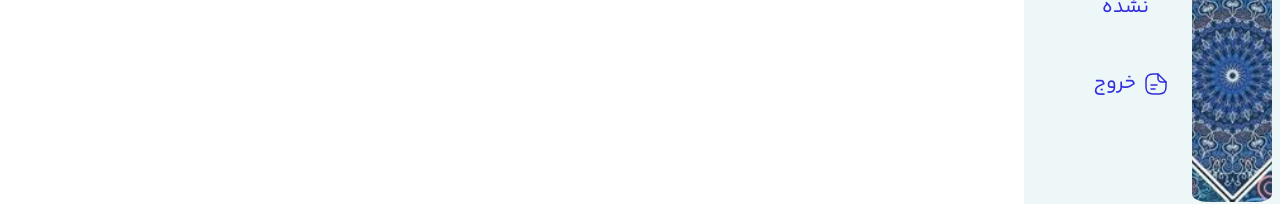
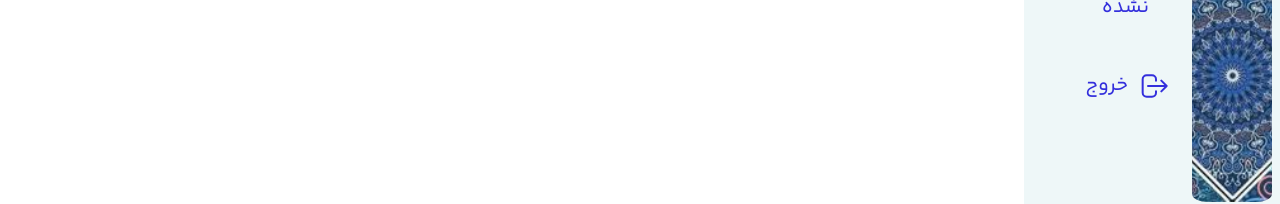
Before and after one commit to ParsaBordbar/Healthcare_Diet, a Next.js app in the folder client/: page /admin/panel/bmi in a window 1280 px wide. Shown: the part 566-770 px from the top of the page. Built offline with nearby package versions, Linux system fonts and the light colour scheme; no server answers.

Commit message:
Add log-out icon to admin panel.

```diff
--- a/client/src/app/admin/panel/layout.tsx
+++ b/client/src/app/admin/panel/layout.tsx
@@ -1,6 +1,6 @@
 "use client";
 import { ReactNode } from "react";
-import Link from "next/link";
+import LogOutIcon from "/public/svg/userPanelSvgs/LogOut.svg"
 import AdminPanelLogo from "/public/svg/adminPanelSvgs/Stethoscope.svg";
 import FormIcon from "/public/svg/adminPanelSvgs/document.svg";
 import MedicalDocIcon from "/public/svg/adminPanelSvgs/Medical-Documentation.svg";
@@ -82,13 +82,13 @@ const LayoutAdmin = ({ children }: { children: ReactNode }) => {
               router={router}
               value={"خروج"}
               href={`/`}
-              icon={FormIcon}
+              icon={LogOutIcon}
               onClick={handleLogout}
-              />
+            />
             </ul>
           </section>
         </div>
-        <main className="w-full mt-6 md:w-[75%] lg:w-[80%] flex flex-col py-16 gap-10 px-16 bg-white   h-screen">
+        <main className="w-full mt-6 md:w-[75%] lg:w-[80%] flex flex-col py-16 gap-10 px-16 bg-white h-screen">
           <div className="">{children}</div>
         </main>
       </div>
```
